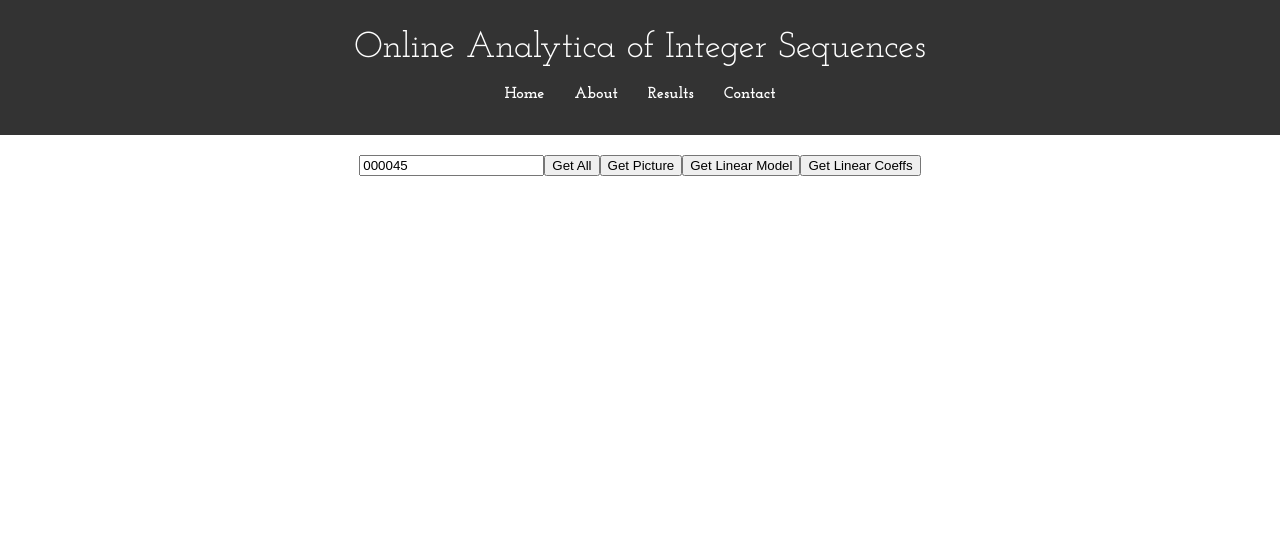
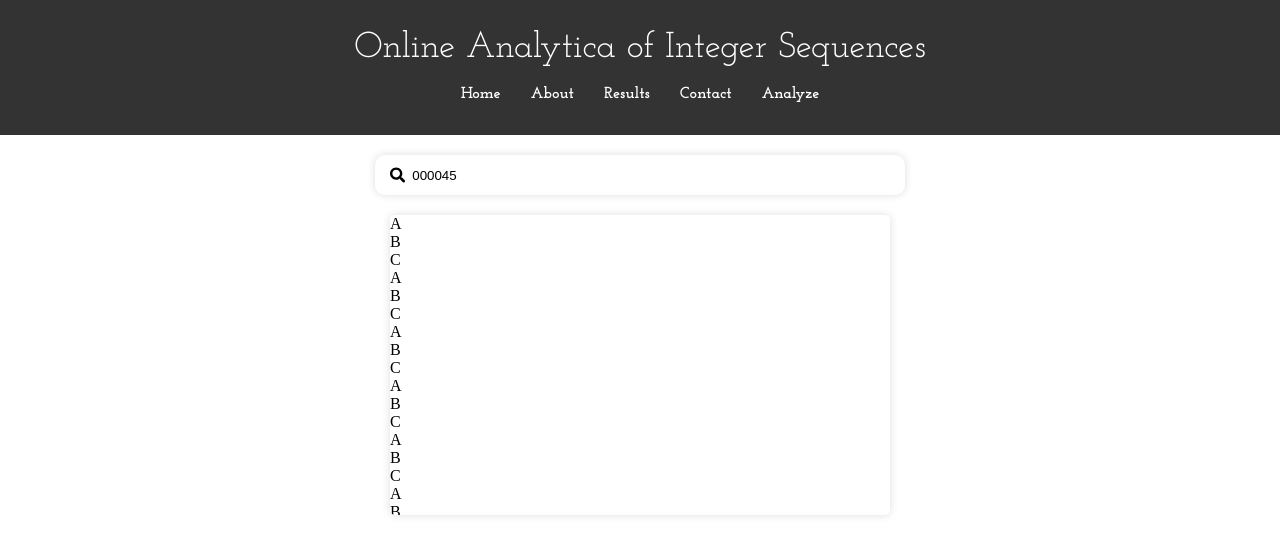
Before and after one commit to DavidovQC/Sequences, a React (Vite) app: page / in a window 1280 px wide. Shown: the top 554 px of the page. Built offline with nearby package versions, Linux system fonts and the light colour scheme.

Commit message:
added searchbar filtering on frontend side for testing purposes

```diff
--- /dev/null
+++ b/assets/SearchResult.jsx
@@ -0,0 +1,7 @@
+import "./asset_styles/search-result-styles.css";
+
+function SearchResult({ result }) {
+    return <div>{result}</div>;
+}
+
+export default SearchResult;
--- /dev/null
+++ b/assets/SearchResultsList.jsx
@@ -0,0 +1,47 @@
+import "./asset_styles/search-results-list-styles.css";
+import SearchResult from "./SearchResult";
+
+function SearchResultsList({ results }) {
+    return (
+        <div className="results-container">
+            <div className="results-list">
+                <div>A</div>
+                <div>B</div>
+                <div>C</div>
+
+                <div>A</div>
+                <div>B</div>
+                <div>C</div>
+
+                <div>A</div>
+                <div>B</div>
+                <div>C</div>
+
+                <div>A</div>
+                <div>B</div>
+                <div>C</div>
+
+                <div>A</div>
+                <div>B</div>
+                <div>C</div>
+
+                <div>A</div>
+                <div>B</div>
+                <div>C</div>
+
+                <div>A</div>
+                <div>B</div>
+                <div>C</div>
+
+                <div>A</div>
+                <div>B</div>
+                <div>C</div>
+                {/* {results.map((result, id) => {
+                    <SearchResult result={result} key={id}></SearchResult>;
+                })} */}
+            </div>
+        </div>
+    );
+}
+
+export default SearchResultsList;
--- /dev/null
+++ b/assets/asset_styles/search-results-list-styles.css
@@ -0,0 +1,20 @@
+.results-container {
+    width: 500px;
+    margin-top: 20px;
+    display: flex;
+    align-items: center;
+    max-height: 300px;
+}
+
+.results-list {
+    width: 100%;
+    background-color: white;
+    display: flex;
+    flex-direction: column;
+
+    box-shadow: 0px 0px 8px #ddd;
+    border-radius: 5px;
+    max-height: 300px;
+
+    overflow-y: scroll;
+}
--- /dev/null
+++ b/assets/asset_styles/searchbar-styles.css
@@ -0,0 +1,23 @@
+.input-container {
+    background-color: white;
+    width: 500px;
+    border-radius: 10px;
+    height: 40px;
+    padding: 0 15px;
+    box-shadow: 0px 0px 8px #ddd;
+    display: flex;
+    align-items: center;
+}
+
+input {
+    background-color: transparent;
+    border: none;
+    height: 100%;
+    font-size: 1.25 rem;
+    width: 100%;
+    margin-left: 5px;
+}
+
+input:focus {
+    outline: none;
+}
--- a/assets/navbar.jsx
+++ b/assets/navbar.jsx
@@ -25,6 +25,10 @@ function Navbar() {
                     <li>
                         <a href="/Contact">Contact</a>
                     </li>
+
+                    <li>
+                        <a href="/Analyze">Analyze</a>
+                    </li>
                 </ul>
             </div>
         </nav>
--- a/assets/searchbar.jsx
+++ b/assets/searchbar.jsx
@@ -1,5 +1,17 @@
-function Searchbar() {
-    return <></>;
+import "./asset_styles/searchbar-styles.css";
+import { FaSearch } from "react-icons/fa";
+
+function Searchbar({ value, onChange, possibilites }) {
+    return (
+        <div className="input-container">
+            <FaSearch id="search-icon"></FaSearch>
+            <input
+                placeholder="Type to search"
+                value={value}
+                onChange={onChange}
+            ></input>
+        </div>
+    );
 }
 
 export default Searchbar;
--- a/package.json
+++ b/package.json
@@ -12,6 +12,7 @@
   "dependencies": {
     "react": "^19.0.0",
     "react-dom": "^19.0.0",
+    "react-icons": "^5.5.0",
     "react-router-dom": "^7.5.1"
   },
   "devDependencies": {
--- a/pages/Homepage.jsx
+++ b/pages/Homepage.jsx
@@ -1,10 +1,13 @@
 import { useState } from "react";
 import "./page_styles/homepage.css";
-import Navbar from "../assets/navbar";
+import Navbar from "../assets/Navbar";
+import Searchbar from "../assets/Searchbar";
+import SearchResultsList from "../assets/SearchResultsList";
 
 function Homepage() {
     const [msg, changeMsg] = useState("000045");
     const [txt, changeTxt] = useState("");
+    const [allSeqData, changeAllSeqData] = useState();
     const [seqImg, changeSeqImg] = useState();
     const [LMImg, changeLMImg] = useState();
     const [linearCoeffs, setLinearCoeffs] = useState();
@@ -12,9 +15,36 @@ function Homepage() {
     const [ExpImg, changeExpImg] = useState();
     const [RationalImg, changeRationalImg] = useState();
     const [RecurrenceImg, changeRecurrenceImg] = useState();
+    const [LogImg, changeLogImg] = useState();
+
+    async function getAllSequenceData() {
+        const url = `http://localhost:8000/getAllSequenceData`;
+        try {
+            const response = await fetch(url);
+            const json = await response.json();
+
+            const results = json.filter((sequence) => {
+                return (
+                    msg &&
+                    sequence &&
+                    (sequence.title[0].toLowerCase().includes(msg) ||
+                        sequence.data[0]
+                            .replace(/\s+/g, "")
+                            .includes(msg.replace(/\s+/g, "")))
+                );
+            });
+
+            changeAllSeqData(results);
+            console.log(results);
+        } catch (error) {
+            console.log(error.message);
+        }
+    }
 
     function handleMsgChange(e) {
         changeMsg(e.target.value);
+        getAllSequenceData();
+        console.log(msg);
     }
 
     function handleLinearCoeffsChange() {}
@@ -74,6 +104,11 @@ function Homepage() {
         changeRecurrenceImg(url);
     }
 
+    async function getLogFitImg() {
+        const url = `http://localhost:8000/getSeqLogModelPNG/${msg}`;
+        changeLogImg(url);
+    }
+
     async function getAllPictures() {
         await getPicture();
         await getLinearFitImg();
@@ -81,6 +116,7 @@ function Homepage() {
         await getExpFitImg();
         await getRationalFitImg();
         await getRecurrenceFitImg();
+        await getLogFitImg();
     }
 
     async function getLinearCoeffs() {
@@ -100,7 +136,13 @@ function Homepage() {
             <Navbar></Navbar>
             <div>
                 <div className="fetch-section">
-                    <input
+                    <Searchbar
+                        value={msg}
+                        onChange={handleMsgChange}
+                        possibilites={allSeqData}
+                    ></Searchbar>
+                    <SearchResultsList results={"hello"}></SearchResultsList>
+                    {/* <input
                         type="text"
                         value={msg}
                         onChange={handleMsgChange}
@@ -108,7 +150,7 @@ function Homepage() {
                     <button onClick={getAllPictures}>Get All</button>
                     <button onClick={getPicture}>Get Picture</button>
                     <button onClick={getLinearFitImg}>Get Linear Model</button>
-                    <button onClick={getLinearCoeffs}>Get Linear Coeffs</button>
+                    <button onClick={getLinearCoeffs}>Get Linear Coeffs</button> */}
                 </div>
                 {/* <button onClick={getData}>get (A) File</button>
                 <button onClick={getDataB}>get (B) File</button> */}
@@ -141,6 +183,10 @@ function Homepage() {
                     <div>
                         <img src={RecurrenceImg}></img>
                     </div>
+
+                    <div>
+                        <img src={LogImg}></img>
+                    </div>
                 </div>
             </div>
             <div>{txt}</div>
--- a/pages/page_styles/homepage.css
+++ b/pages/page_styles/homepage.css
@@ -12,7 +12,8 @@
 
 .fetch-section {
     display: flex;
-    justify-content: center;
+    flex-direction: column;
+    align-items: center;
     padding-top: 20px;
     padding-bottom: 20px;
 }
```
Also changed, not shown: assets/asset_styles/search-result-styles.css (added), 1 other file (tests, documents, lock files or other folders).
